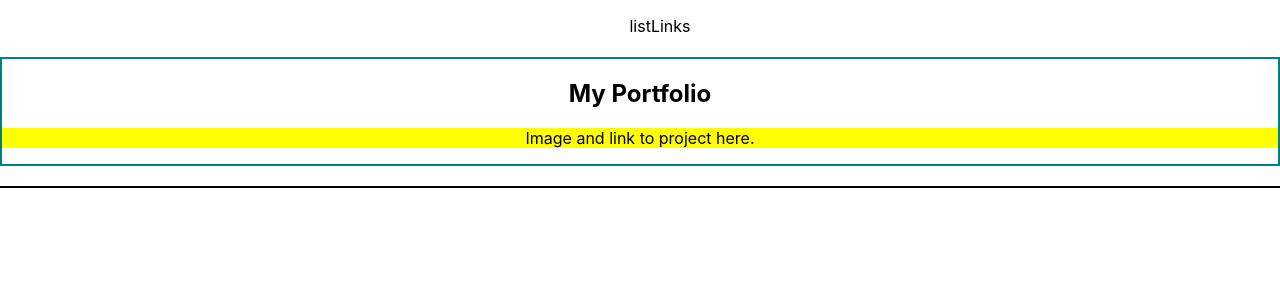
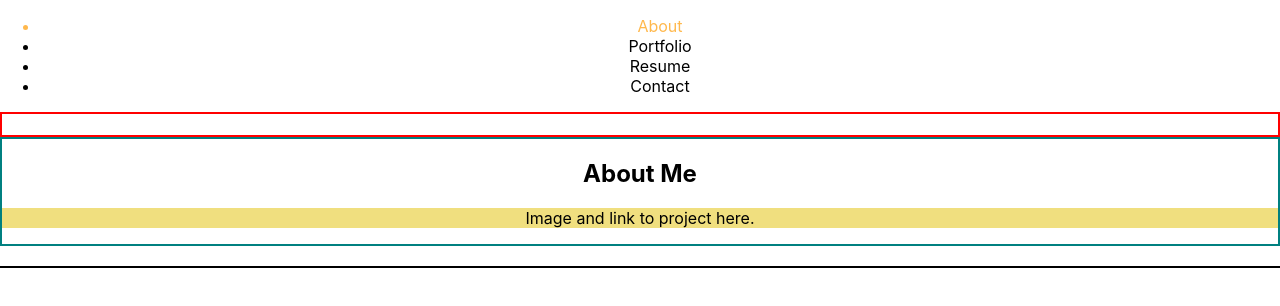
Before and after one commit to annamarlena/react-portfolio, a React (Create React App) app: page / in a window 1280 px wide. Shown: the top 306 px of the page. Built offline with nearby package versions, Linux system fonts and the light colour scheme.

Commit message:
Worked on nav links

```diff
--- a/src/App.js
+++ b/src/App.js
@@ -4,37 +4,6 @@ import Header from './components//Header';
 import Project from './components//Project';
 import Footer from './components//Footer';
 
-// function AboutButton(){
-//   return (
-//     <button>
-//       About
-//     </button>
-//   )
-// }
-
-// function PortfolioButton(){
-//   return (
-//     <button>
-//       Portfolio
-//     </button>
-//   )
-// }
-
-// function ResumeButton(){
-//   return (
-//     <button>
-//       Resume
-//     </button>
-//   )
-// }
-
-// function ContactButton(){
-//   return (
-//     <button>
-//       Contact
-//     </button>
-//   )
-// }
 
 const navLinks = [
   { title: "About", isCurrent: true, id: 1 },
@@ -43,12 +12,12 @@ const navLinks = [
   { title: "Contact", isCurrent: false, id: 4 }
 ]
 
-export default function App() {
+function App() {
 
     const listLinks = navLinks.map( link =>
       <li key={link.id}
       style={{
-        color: link.isCurrent ? "#116D6E" : "black"
+        color: link.isCurrent ? "#FFB84C" : "black"
       }}
       >
         { link.title }
@@ -58,21 +27,16 @@ export default function App() {
   return (
     <div className="App">
 
-      <ul>listLinks</ul>
+     <ul>{listLinks}</ul>
 
       <Header>
         <div>title="A. Marlena Keller" subtitle="Portfolio"</div>
-
-          {/* <AboutButton about="AboutButton" />
-          <PortfolioButton portfolio="PortfolioButton" />
-          <ResumeButton resume="ResumeButton" />
-          <ContactButton contact="ContactButton" /> */}
 
       </Header>
 
       <Project>
          {/* --- this styling will apply to each item passed through here --- */}
-        <div style={{ backgroundColor: "yellow" }}>
+        <div style={{ backgroundColor: "#f0df7f" }}>
           <p>Image and link to project here.</p>
         </div>
 
@@ -82,3 +46,5 @@ export default function App() {
     </div>
   );
 }
+
+export default App
--- a/src/components/CurrentPage.js
+++ b/src/components/CurrentPage.js
@@ -7,10 +7,7 @@ function CurrentPage(props){
   return (
     <>
       <p>The current page is {props.page}</p>
-      <a onClick={props.handleAnchorClick} href="about">About</a>
-      <a onClick={props.handleAnchorClick} href="portfolio">Portfolio</a>
-      <a onClick={props.handleAnchorClick} href="resume">Resume</a>
-      <a onClick={props.handleAnchorClick} href="contact">Contact</a>
+
     </>
   )
 }
--- a/src/components/Header.js
+++ b/src/components/Header.js
@@ -5,31 +5,12 @@ import CurrentPage from "./CurrentPage"
 function Header(props) {
 // In this space you can do regular JavaScript
 
-// set stateful variable
-// const [ currentPage, setCurrentPage ] = useState("about")
-
-  // function to change state between "pages"
-  // function handleAnchorClick(e){
-  //   e.preventDefault()
-  //   setCurrentPage(
-  //     if( currentPage === "about" ){
-  //       setCurrentPage // Not sure how to do this yet
-  //     }
-  //   )
-  // }
 
   return(
-    <div>
+    <div style={{ border: "2px solid red" }}>
       <h1>{ props.title }</h1>
       <h2>{ props.subtitle }</h2>
-      {/* <p>{ props.about }</p> */}
 
-      {/* <CurrentPage page={currentPage} handleAnchorClick={handleAnchorClick} /> */}
-
-      {/* <a onClick={handleAnchorClick} href="about">About</a>
-      <a onClick={handleAnchorClick} href="portfolio">Portfolio</a>
-      <a onClick={handleAnchorClick} href="resume">Resume</a>
-      <a onClick={handleAnchorClick} href="contact">Contact</a> */}
     </div>
   )
 }
--- a/src/components/Project.js
+++ b/src/components/Project.js
@@ -2,8 +2,8 @@
 
 function Project(props) {
 
-  const showMyAboutMe = false;
-  const showMyPortfolio = true;
+  const showMyAboutMe = true;
+  const showMyPortfolio = false;
   const showMyContact = false;
   const showMyResume = false;
 
```
